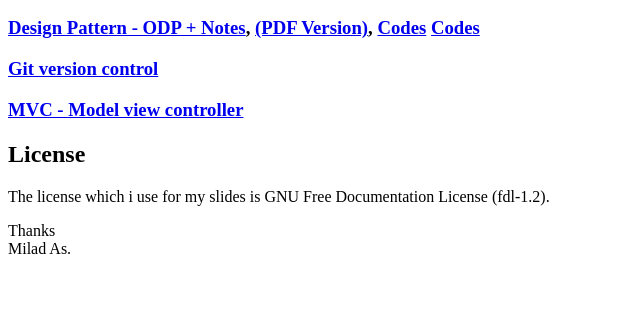
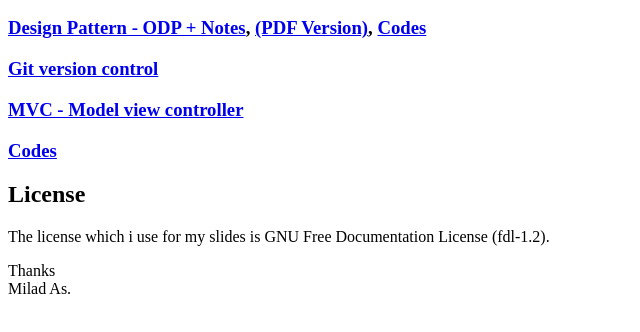
Before and after one commit to MiladAs/Slides, a plain HTML site: page index.html in a window 1280 px wide. Shown: the part 96-428 px from the top of the page, without its empty margins (0-640 px from the left). Drawn offline with Linux system fonts and the light colour scheme.

Commit message:
fix intro to py link

```diff
--- a/index.html
+++ b/index.html
@@ -10,12 +10,10 @@
 	<a target="_blank" href="http://ravexina.github.io/slides/design-pattern/design-pattern.odp">Design Pattern - ODP + Notes</a>,
 	<a target="_blank" href="http://ravexina.github.io/slides/design-pattern/design-pattern.pdf">(PDF Version)</a>,
 	<a target="_blank" href="https://github.com/MiladAs/slides/tree/gh-pages/design-pattern/codes">Codes</a>
-	<a target="_blank" href="http://ravexina.github.io/slides/an-Introduction-to-python/an-Introduction-to-python.pdf">Codes</a>
-
 </h3>
 <h3><a target="_blank" href="http://miladas.github.io/slides/git/">Git version control</a></h3>
 <h3><a target="_blank" href="http://miladas.github.io/slides/mvc/">MVC - Model view controller</a></h3>
-
+<h3><a target="_blank" href="http://ravexina.github.io/slides/an-Introduction-to-python/an-Introduction-to-python.pdf">Codes</a></h3>
 <h2>License</h2>
 <p>The license which i use for my slides is GNU Free Documentation License (fdl-1.2).</p>
 <p>Thanks<br/>Milad As.</p>
```
